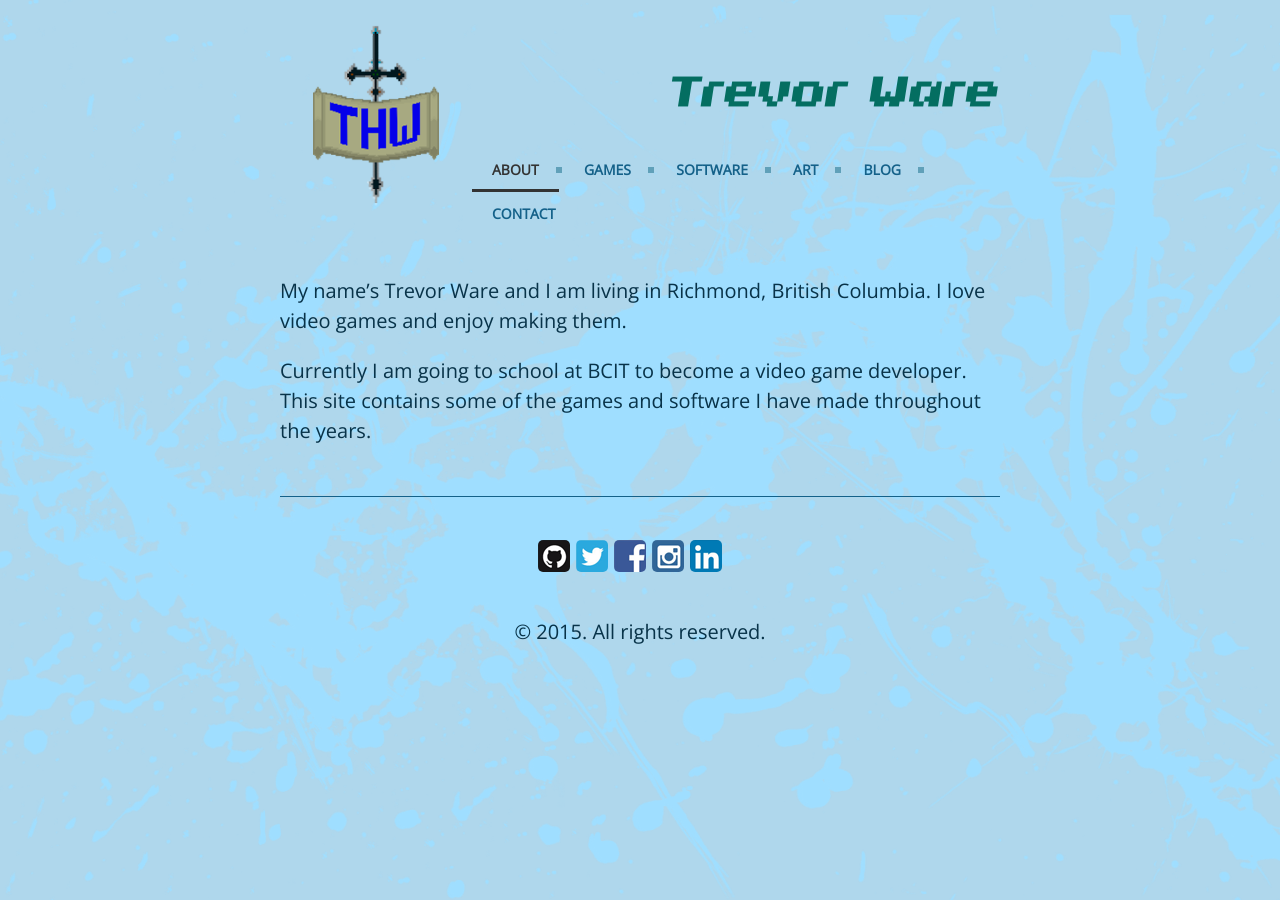
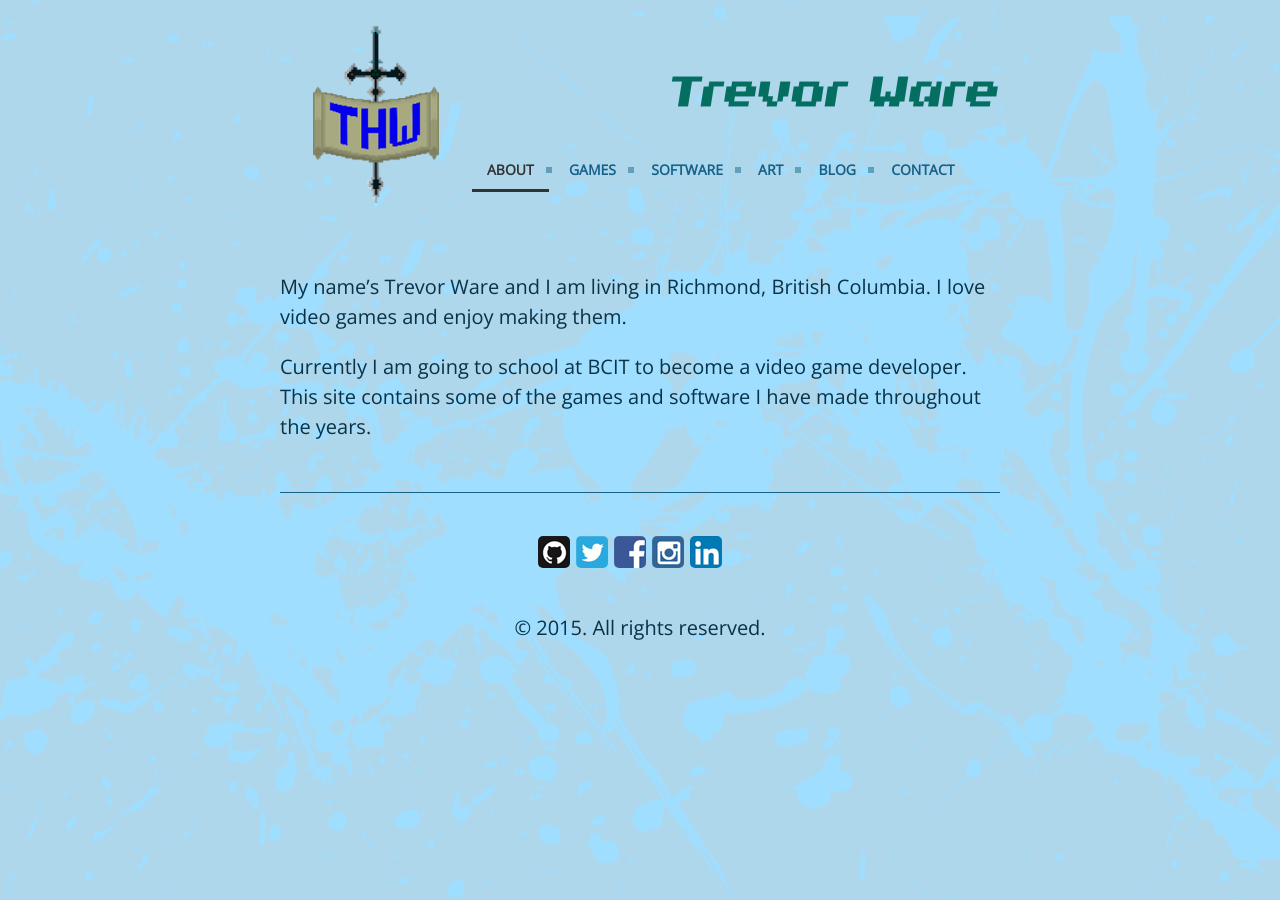
Before and after one commit to twarrre/twarrre.github.io, a Jekyll site: the page built from index.md, in a window 1280 px wide. Built offline with Jekyll 4.4.1, drawn with Linux system fonts in a browser that asks for light colours.

Commit message:
More spacing to make the menu fit on one line.

```diff
--- a/public/css/poole.css
+++ b/public/css/poole.css
@@ -590,7 +590,7 @@ a.pagination-item:hover {
   color: #146189;
   text-decoration: none;
   display: block;
-  padding: 15px 20px;
+  padding: 15px 15px;
   font-family: 'Open Sans', sans-serif;
   font-weight: 700;
   text-transform: uppercase;
```
